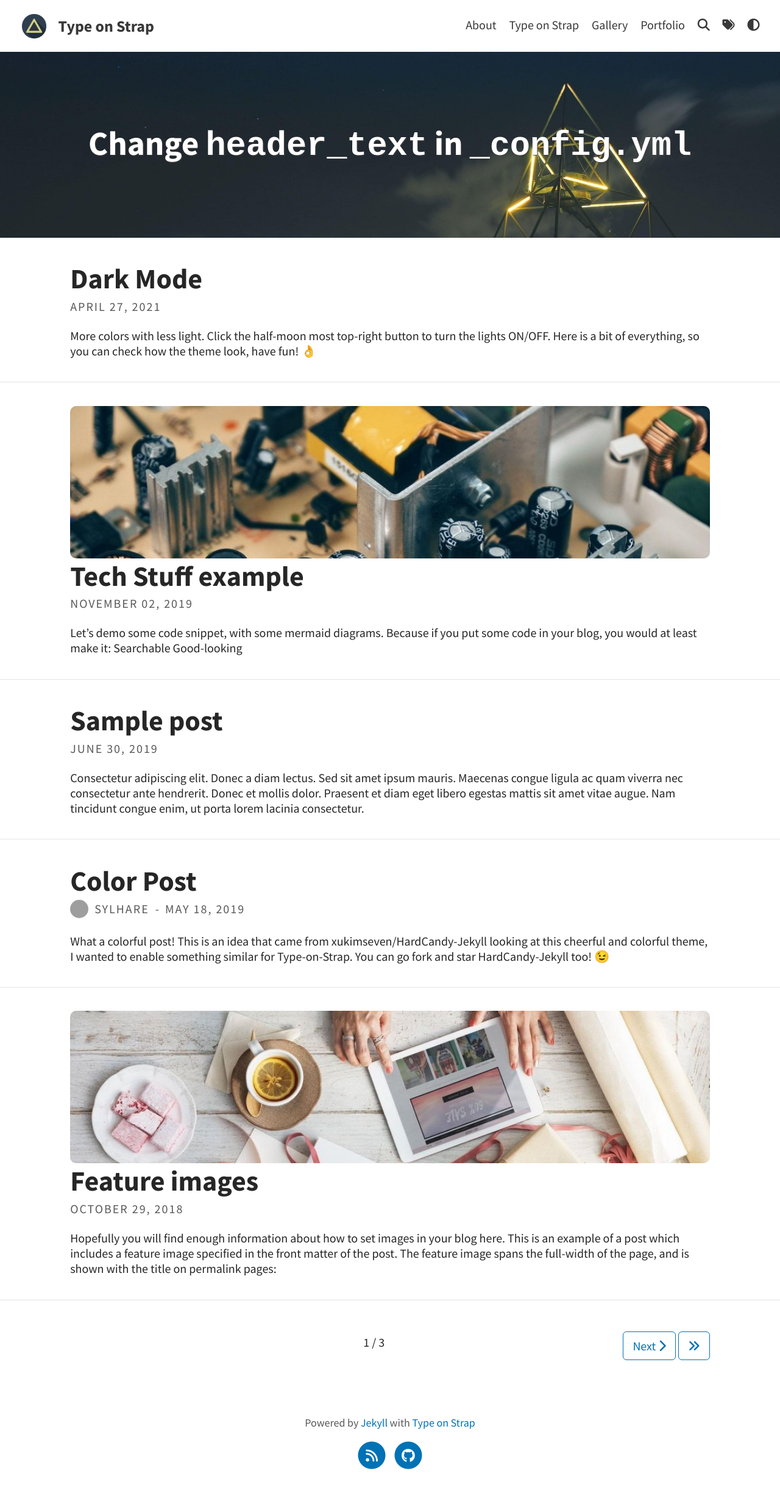
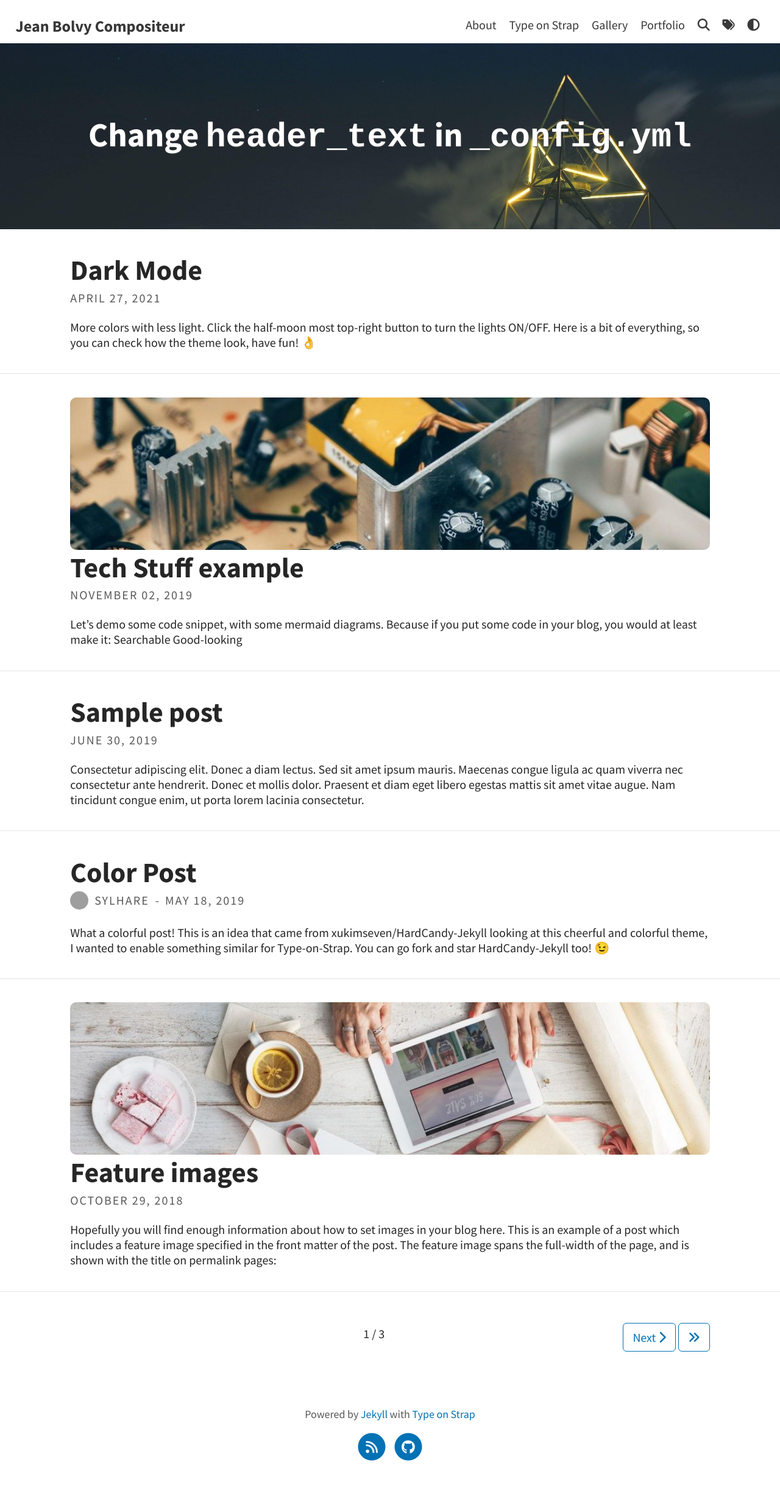
Before and after one commit to jeanbolvy/jean.bolvy.fr, a Jekyll site: the page built from index.html, in a window 1280 px wide. Shown: the whole page at 61% size. Built offline with Jekyll 4.4.1, drawn with Linux system fonts in a browser that asks for light colours; a script that is not in the unit is left out; the list of posts is cut into pages by our own code; grey boxes are pictures that could not be loaded.

Commit message:
Update _config.yml

```diff
--- a/_config.yml
+++ b/_config.yml
@@ -1,12 +1,12 @@
 # SITE CONFIGURATION
-baseurl: "/Type-on-Strap"
+baseurl: "/"
 url: "https://sylhare.github.io"
 
 # THEME-SPECIFIC CONFIGURATION
-title: Type on Strap                                    # site's title
-description: "A website with blog posts and pages"      # used by search engines
-avatar: assets/img/triangle.png                         # Empty for no avatar in navbar
-favicon: assets/favicon.ico                             # Icon displayed in the tab
+title: Jean Bolvy Compositeur # site's title
+description: "Portfolio de Jean Bolvy" # used by search engines
+avatar: # Empty for no avatar in navbar
+favicon: assets/favicon.ico # Icon displayed in the tab
 
 # Header and footer text
 header_text: Change <code>header_text</code> in <code>_config.yml</code> # Change Blog header text
```
